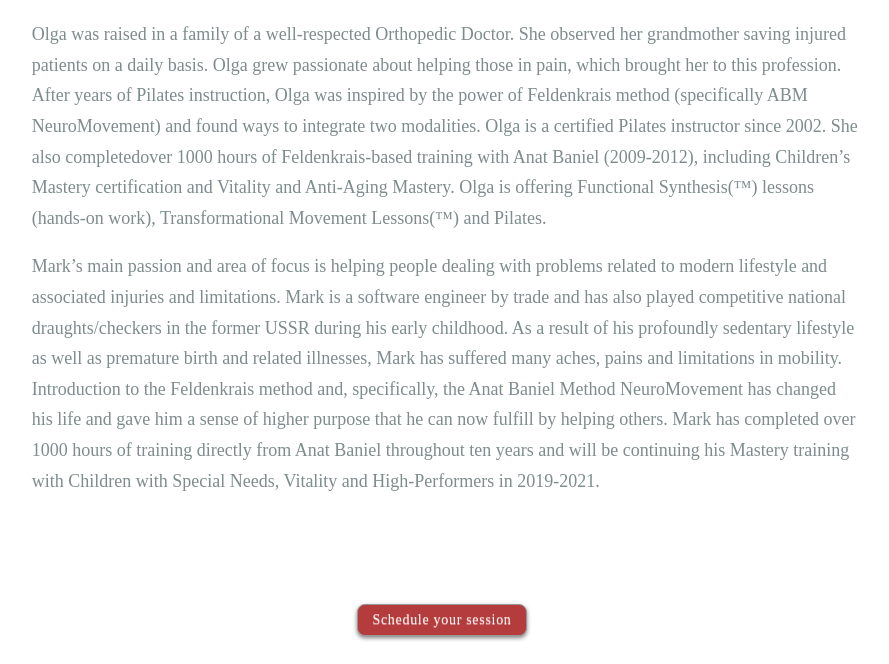
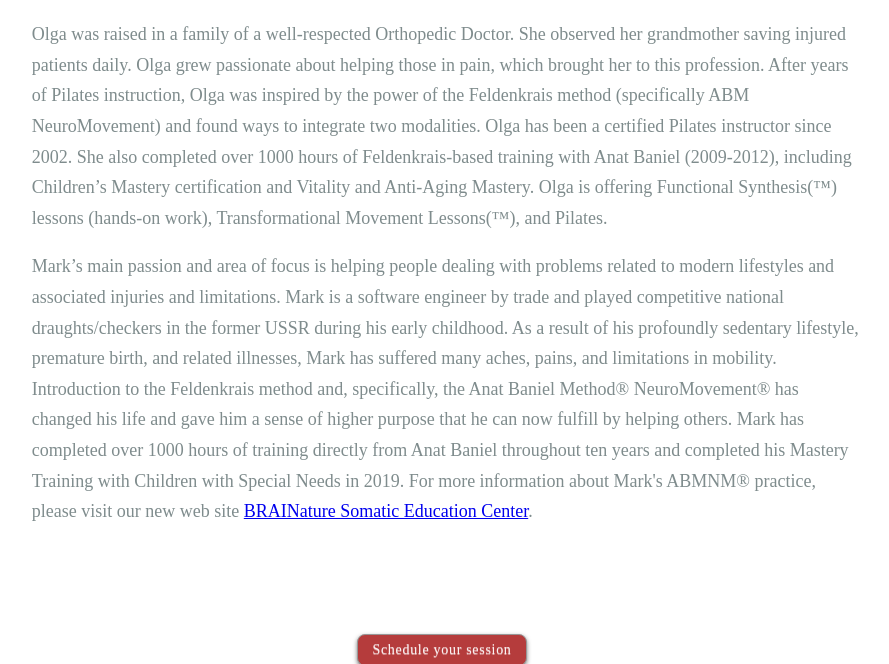
Before and after one commit to marklubarsky/marklubarsky.github.io, a Jekyll site: the page built from about-us.html, in a window 1280 px wide and 900 px high, scrolled down 477 px, cut to the strip 236-900 px from the top of the window. Shown: the whole strip, without its empty margins (198-1087 px from the left). Built offline with Jekyll 4.4.1, drawn with Linux system fonts in a browser that asks for light colours; nearby versions of some CDN libraries.

Commit message:
upgraded and changed Mark info

```diff
--- a/about-us.html
+++ b/about-us.html
@@ -78,13 +78,9 @@
 
             <div class="pure-u-1 pure-u-md-2-3 pure-u-lg-2-3">
                 <div class="pure-u-1">
+                    <p>Olga was raised in a family of a well-respected Orthopedic Doctor. She observed her grandmother saving injured patients daily. Olga grew passionate about helping those in pain, which brought her to this profession. After years of Pilates instruction, Olga was inspired by the power of the Feldenkrais method (specifically ABM NeuroMovement) and found ways to integrate two modalities. Olga has been a certified Pilates instructor since 2002. She also completed over 1000 hours of Feldenkrais-based training with Anat Baniel (2009-2012), including Children’s Mastery certification and Vitality and Anti-Aging Mastery. Olga is offering Functional Synthesis(™) lessons (hands-on work), Transformational Movement Lessons(™), and Pilates.		   </p>
                     <p>
-                        Olga was raised in a family of a well-respected Orthopedic Doctor. She observed her grandmother saving injured patients on a daily basis. Olga grew passionate about helping those in pain, which brought her to this profession. After years of Pilates instruction, Olga was inspired by the power of Feldenkrais method (specifically ABM NeuroMovement) and found ways to integrate two modalities. Olga is a certified Pilates instructor since 2002. She also completedover 1000 hours of Feldenkrais-based training with Anat Baniel (2009-2012), including Children’s Mastery certification and Vitality and Anti-Aging Mastery. Olga is offering Functional Synthesis(™) lessons (hands-on work), Transformational Movement Lessons(™) and Pilates.
-                    </p>
-                    <p>
-                        Mark’s main passion and area of focus is helping people dealing with problems related to modern lifestyle and associated injuries and limitations. Mark is a software engineer by trade and has also played competitive national draughts/checkers in the former USSR during his early childhood. As a result of his profoundly sedentary lifestyle as well as premature birth and related illnesses, Mark has suffered many aches, pains and limitations in mobility. Introduction to the Feldenkrais method and, specifically, the Anat Baniel Method NeuroMovement has changed his life and gave him a sense of higher purpose that he can now fulfill by helping others. Mark has completed over 1000 hours of training directly from Anat Baniel throughout ten years and will be continuing his Mastery training with Children with Special Needs, Vitality and High-Performers in 2019-2021.
-                    </p>
-                </div>
+		    Mark’s main passion and area of focus is helping people dealing with problems related to modern lifestyles and associated injuries and limitations. Mark is a software engineer by trade and played competitive national draughts/checkers in the former USSR during his early childhood. As a result of his profoundly sedentary lifestyle, premature birth, and related illnesses, Mark has suffered many aches, pains, and limitations in mobility. Introduction to the Feldenkrais method and, specifically, the Anat Baniel Method® NeuroMovement® has changed his life and gave him a sense of higher purpose that he can now fulfill by helping others. Mark has completed over 1000 hours of training directly from Anat Baniel throughout ten years and completed his Mastery Training with Children with Special Needs in 2019. For more information about Mark's ABMNM® practice, please visit our new web site <a class="action-link" href="https://brainature.com">BRAINature Somatic Education Center</a>. </p>	</div>
             </div>
             <div class="pure-u-1 pure-u-md-1-6 pure-u-lg-1-6">
             </div>
```
Also changed, not shown: Gemfile.lock, 1 other file.
